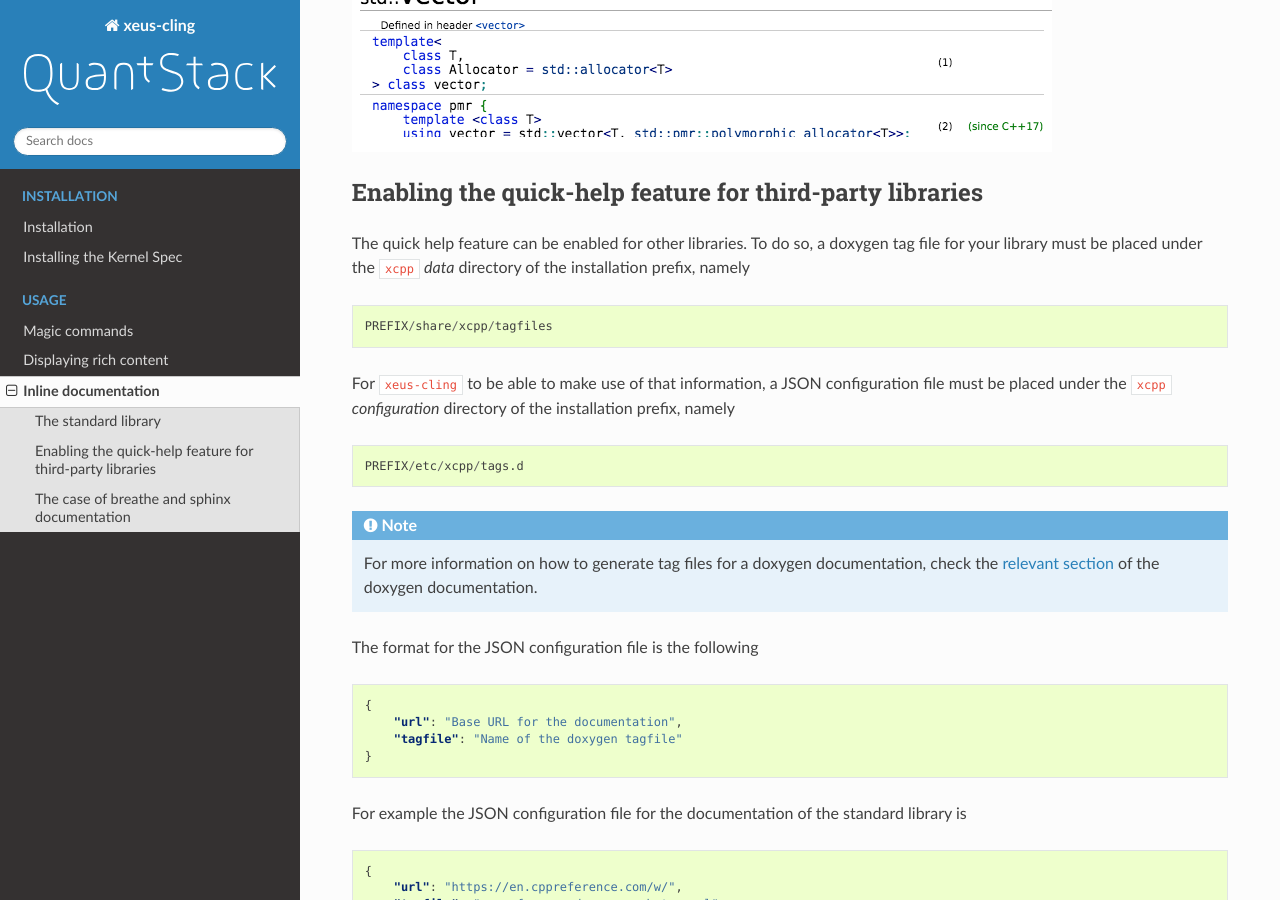
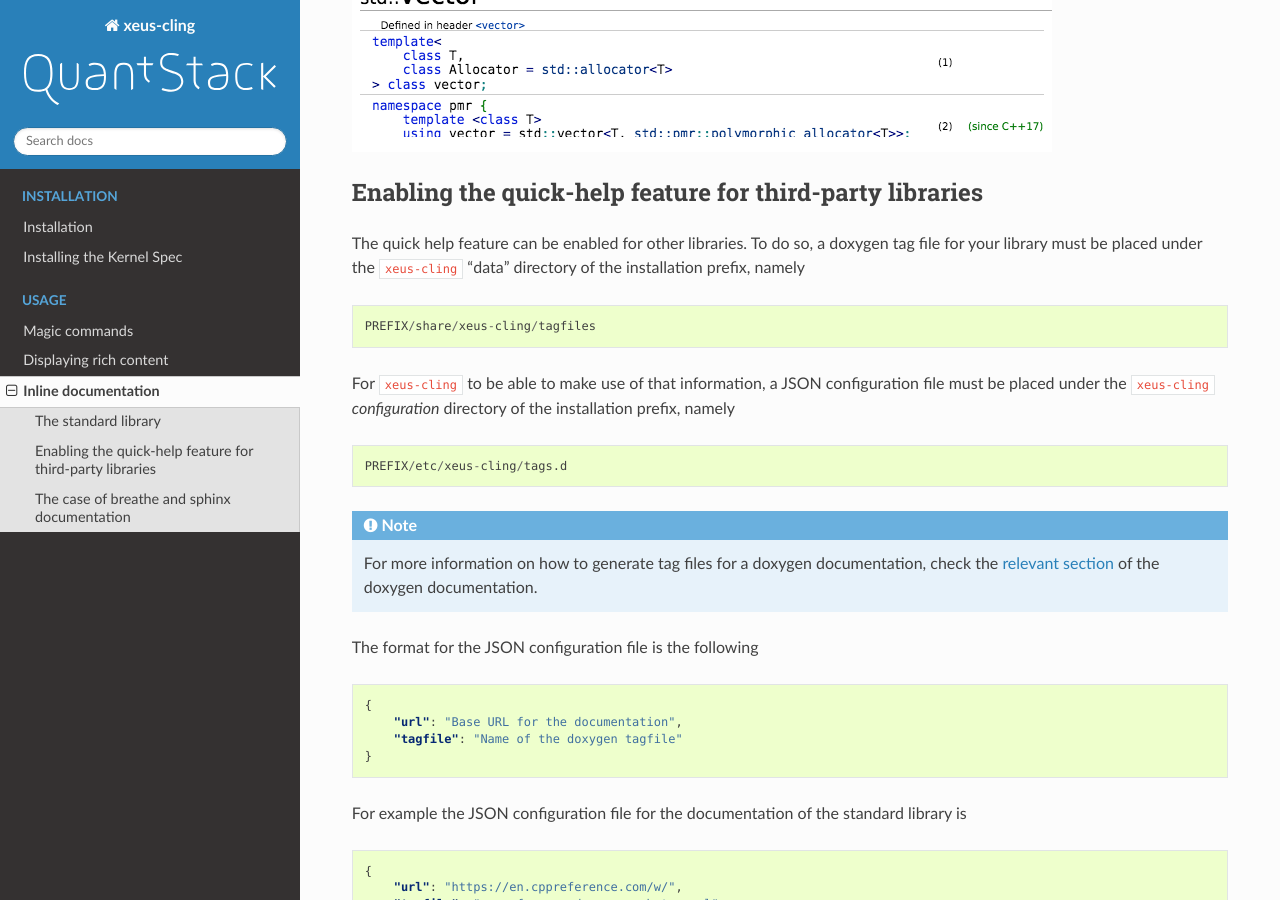
Before and after one commit to MohitBurkule/qmul_intro_to_cpp, a Sphinx documentation site: the page built from docs/source/inline_help.rst, in a window 1280 px wide and 900 px high, scrolled down 742 px. Built offline with Sphinx 7.4.7 and the Read the Docs theme 2.0.0, drawn with Linux system fonts in a browser that asks for light colours.

Commit message:
Doc: Update Tagfile Dirs
Update outdated namings from `xcpp` to `xeus-cling` in
documentation of tagfile usage.

This feature rocks :)

```diff
--- a/docs/source/inline_help.rst
+++ b/docs/source/inline_help.rst
@@ -30,20 +30,20 @@ Enabling the quick-help feature for third-party libraries
 ---------------------------------------------------------
 
 The quick help feature can be enabled for other libraries. To do so, a doxygen
-tag file for your library must be placed under the ``xcpp`` `data` directory of
-the installation prefix, namely
+tag file for your library must be placed under the ``xeus-cling`` "data"
+directory of the installation prefix, namely
 
 .. code::
 
-   PREFIX/share/xcpp/tagfiles
+   PREFIX/share/xeus-cling/tagfiles
 
 For ``xeus-cling`` to be able to make use of that information, a JSON
-configuration file must be placed under the ``xcpp`` `configuration` directory
-of the installation prefix, namely
+configuration file must be placed under the ``xeus-cling`` `configuration`
+directory of the installation prefix, namely
 
 .. code::
 
-   PREFIX/etc/xcpp/tags.d
+   PREFIX/etc/xeus-cling/tags.d
 
 .. note::
 
```
